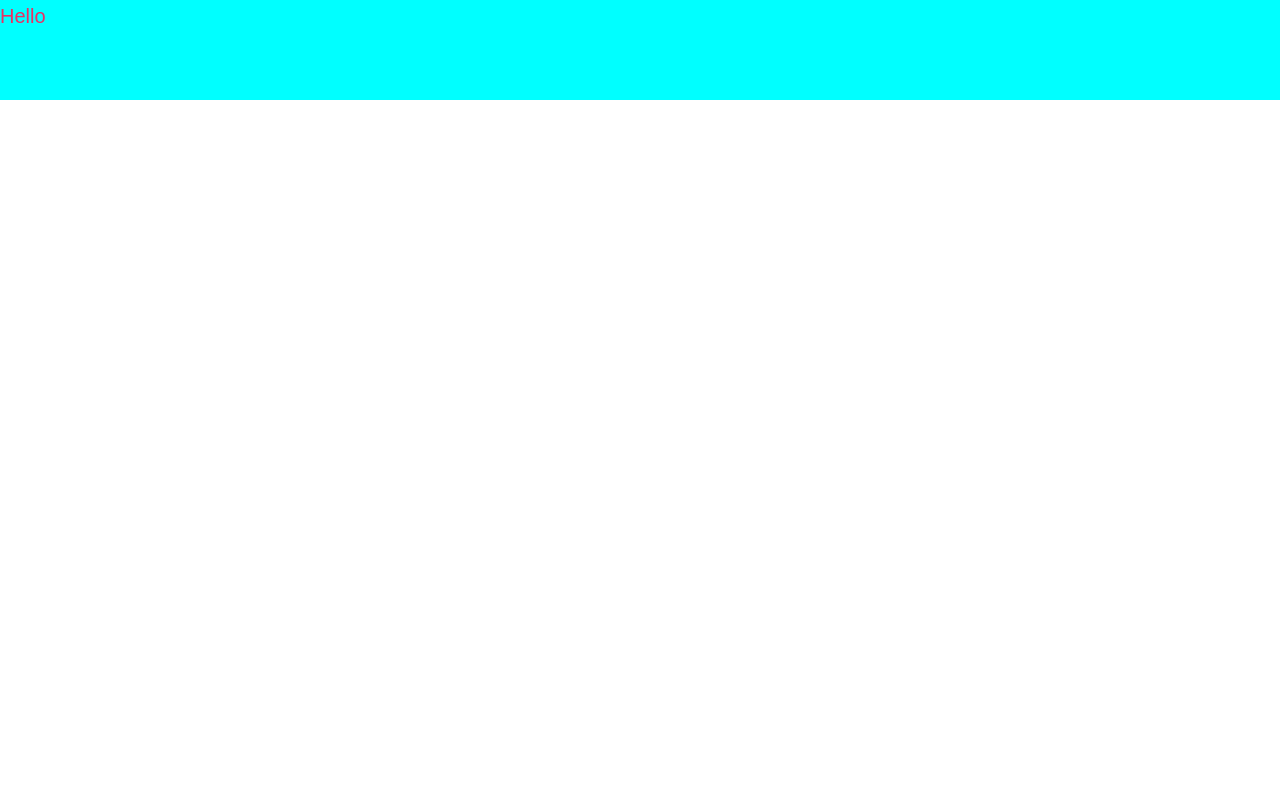
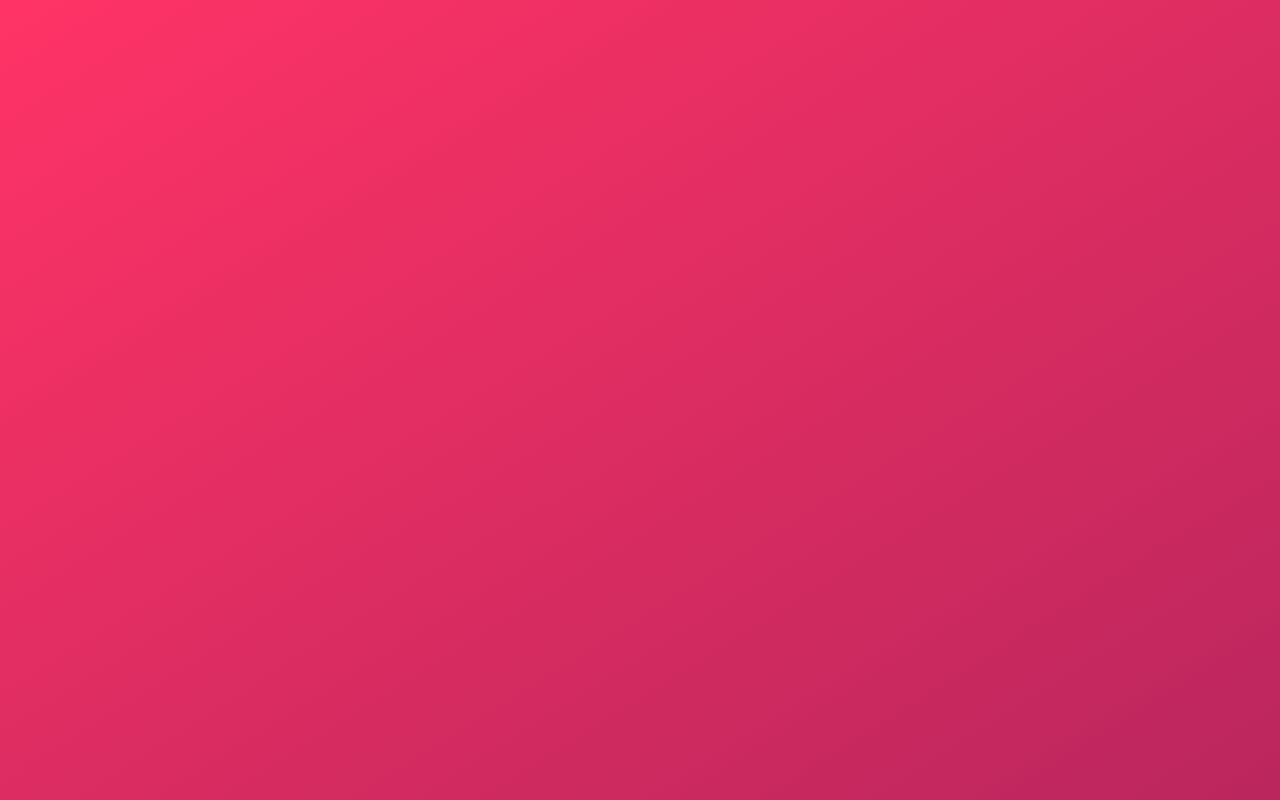
Before and after one commit to KSamra/trillo-react, a React (Create React App) app: page / in a window 1280 px wide. Built offline with nearby package versions, Linux system fonts and the light colour scheme.

Commit message:
added background gradient

```diff
--- a/src/App.js
+++ b/src/App.js
@@ -1,5 +1,5 @@
 import React from 'react';
-import Background from './Background';
+import Background from './components/Background';
 import {ThemeProvider} from 'styled-components';
 
 const theme = {
--- a/src/Background.js
+++ /dev/null
@@ -1,21 +0,0 @@
-import styled from "styled-components";
-import React from 'react';
-
-const StyledBackground = styled.div`
-  color: ${({theme}) => theme.color_primary};
-  font-size: 2rem;
-  height: 10rem;
-  background-color: cyan;
-  font-weight: 300;
-
-
-
-`;
-
-const Background = () => {
-  return(
-    <StyledBackground>Hello</StyledBackground>
-  )
-}
-
-export default Background;
--- /dev/null
+++ b/src/components/Background.js
@@ -0,0 +1,23 @@
+import styled from "styled-components";
+
+
+const Background = styled.div`
+  background: linear-gradient(
+    to bottom right,
+    ${props => props.theme.color_primary_light},
+    ${props => props.theme.color_primary_dark});
+  background-size: cover;
+  background-repeat: no-repeat;
+
+  /* the default text color */
+  color: ${props => props.theme.color_grey_dark_2};
+
+  /* temporary */
+  min-height: 100vh;
+
+
+
+`;
+
+
+export default Background;
--- a/src/index.css
+++ b/src/index.css
@@ -21,6 +21,7 @@ body {
   -webkit-font-smoothing: antialiased;
   -moz-osx-font-smoothing: grayscale;
 
+
 }
 
 code {
```
